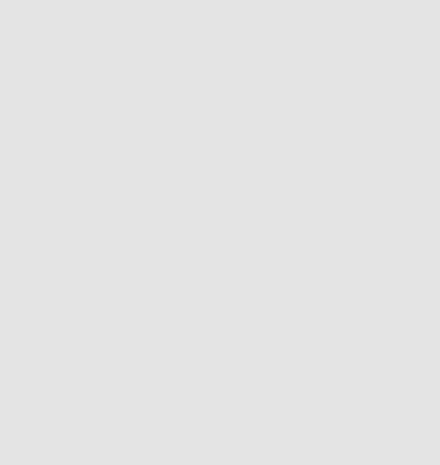
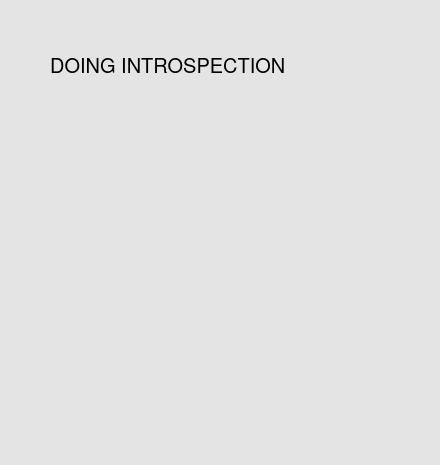
Before and after one commit to craigwatkinson/BLE-Demo, a plain HTML site: page www/index.html in a window 390 px wide. Shown: the top 465 px of the page, 440 px wide, since content can reach past the window. Drawn offline with Linux system fonts and the light colour scheme; some packages are replaced by stand-ins of ours.

Commit message:
introspection

```diff
--- a/www/index.html
+++ b/www/index.html
@@ -23,7 +23,8 @@
         </div>
 
         <script type="text/javascript">
-            introspect.doIntro
+            document.write("Doing introspection");
+            introspect.doIntro();
         </script>
         <!-- BLE stuff here -->
 
```
